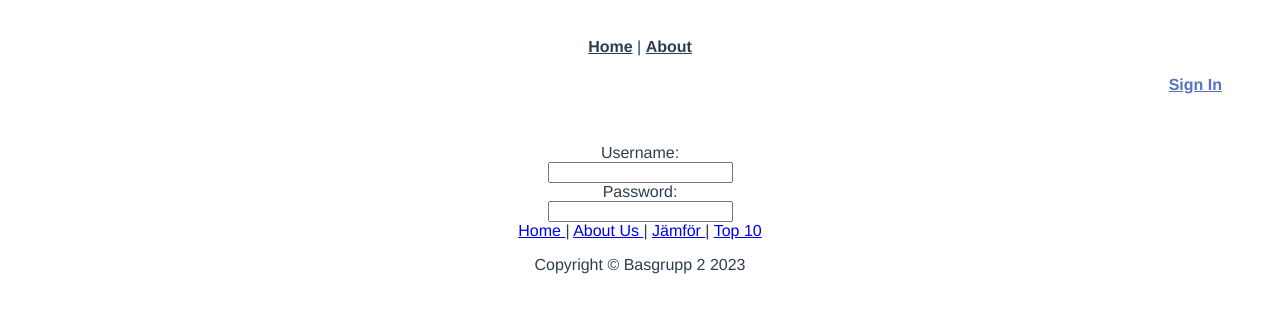
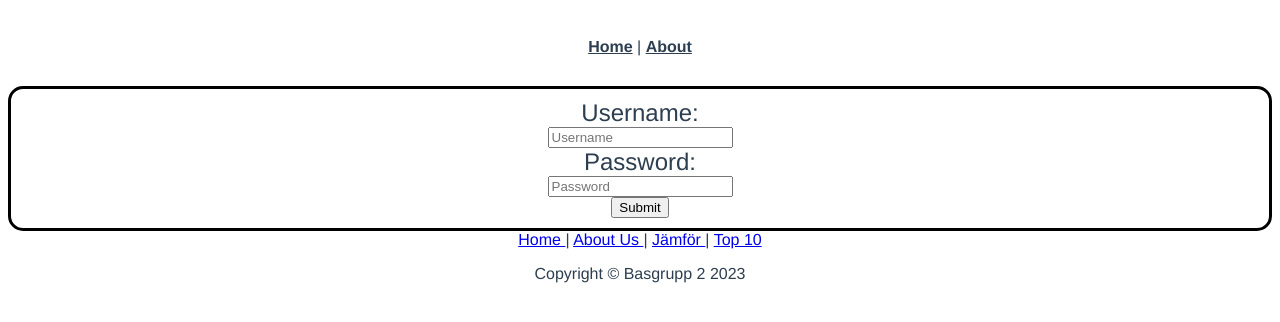
Before and after one commit to abbindustrigymnasium/fn-projekt-2, a Vue app: page /signin in a window 1280 px wide. Shown: the top 322 px of the page. Built offline with nearby package versions, Linux system fonts and the light colour scheme; the HTML template or start-up script is replaced by a standard one.

Commit message:
loginPage

```diff
--- a/package.json
+++ b/package.json
@@ -29,6 +29,7 @@
     "eslint": "^7.32.0",
     "eslint-plugin-vue": "^7.0.0",
     "postcss": "^7.0.39",
+    "prisma": "^4.10.1",
     "tailwindcss": "npm:@tailwindcss/postcss7-compat@^2.2.17"
   },
   "eslintConfig": {
--- a/src/App.vue
+++ b/src/App.vue
@@ -3,9 +3,6 @@
     <div id="nav">
       <router-link to="/">Home</router-link> |
       <router-link to="/about">About</router-link>
-      <div class="justify-end">
-        <router-link id="signButton" to="/signin">Sign In</router-link>
-      </div>
     </div>
   </div>
   <router-view></router-view>
@@ -54,10 +51,4 @@ export default {
 #nav a.router-link-exact-active {
   color: #5772be;
 }
-
-#signButton{
-  padding: 20px;
-  display: flex;
-  justify-content: right;
-}
 </style>
--- a/src/views/CreateUser.vue
+++ b/src/views/CreateUser.vue
@@ -1,16 +1,72 @@
 <template>
     <header>
-        <div>
-            <div class="signInput">
-                <label for="username">Username:</label><br>
-                <input class="" type="text" id="username" name="username"><br>
-                <label for="password">Password:</label><br>
-                <input type="password" id="password" name="password">
+
+    </header>
+    <div class="flex justify-center">
+        <div class="signInput w-1/5 h-2/4 m-4 ">
+            <div class="username inputs mb-20 my-3">
+                <label class="label" for="username">Username:</label><br>
+                <input v-model="UserInput" class="border-black border-2 border-solid rounded-md p-0.5 mt-4" type="text"
+                    id="username" name="username" placeholder="Username"><br>
+            </div>
+            <div class="password inputs my-10">
+                <label class="label" for="password">Password:</label><br>
+                <input v-model="PassInput" class="border-black border-2 border-solid rounded-md p-0.5" type="password"
+                    id="password" name="password" placeholder="Password">
+            </div>
+            <div class="inputs">
+                <button @click="newUser" class="border-black border-2 border-solid rounded-md p-0.5 m-4">Submit</button>
             </div>
         </div>
-    </header>
+    </div>
 </template>
 
 <style>
+.signInput {
+    padding: 10px;
+    border: black solid 3px;
+    border-radius: 15px;
+}
 
+.label {
+    text-align: center;
+    font-size: x-large;
+    font-family: 'Franklin Gothic Medium', 'Arial Narrow', Arial, sans-serif;
+}
 </style>
+
+<script setup>
+import { ref} from 'vue';
+import axios from 'axios';
+
+const UserInput = ref('')
+const PassInput = ref('')
+
+const PostUrl = 'http://localhost:3000/users'
+
+function newUser() {
+
+    const user = {
+        Username: UserInput.value,
+        Password: PassInput.value
+    }
+
+    const createUser = async () => {
+        try {
+            const resp = await axios.post(PostUrl, JSON.stringify({Username: UserInput.value, Password: PassInput.value}));
+            console.log(resp.data);
+        } catch (error) {
+            console.log(error.response);
+        }
+    }
+
+    createUser(user)
+        .then(data => console.log(data))
+        .catch(error => console.log(error));
+
+    // axios.post('http://localhost:3000/users', user).then((res) => {
+    //   user.value.push(res.data)
+    // })
+}
+
+</script>
```
Also changed, not shown: src/views/Compare.vue (+0 -17 lines), 2 other files (tests, documents, lock files or other folders).
